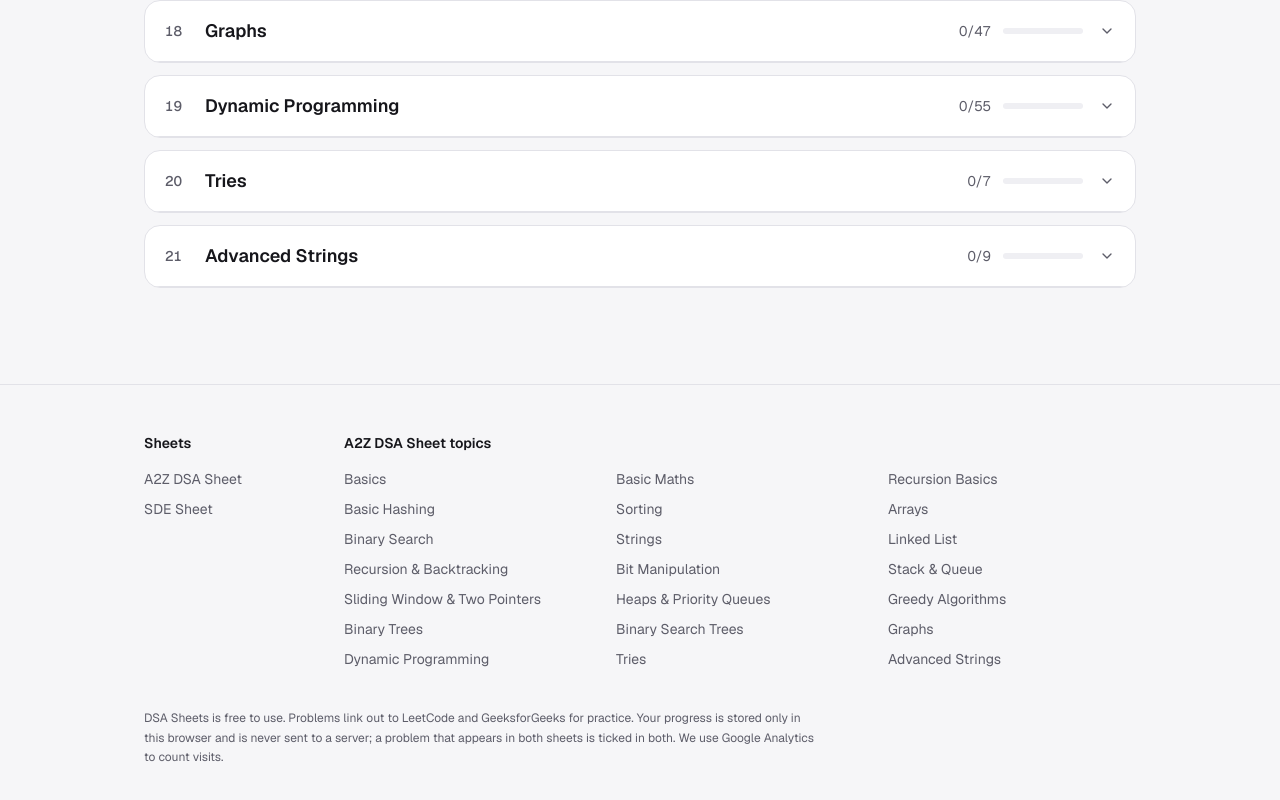
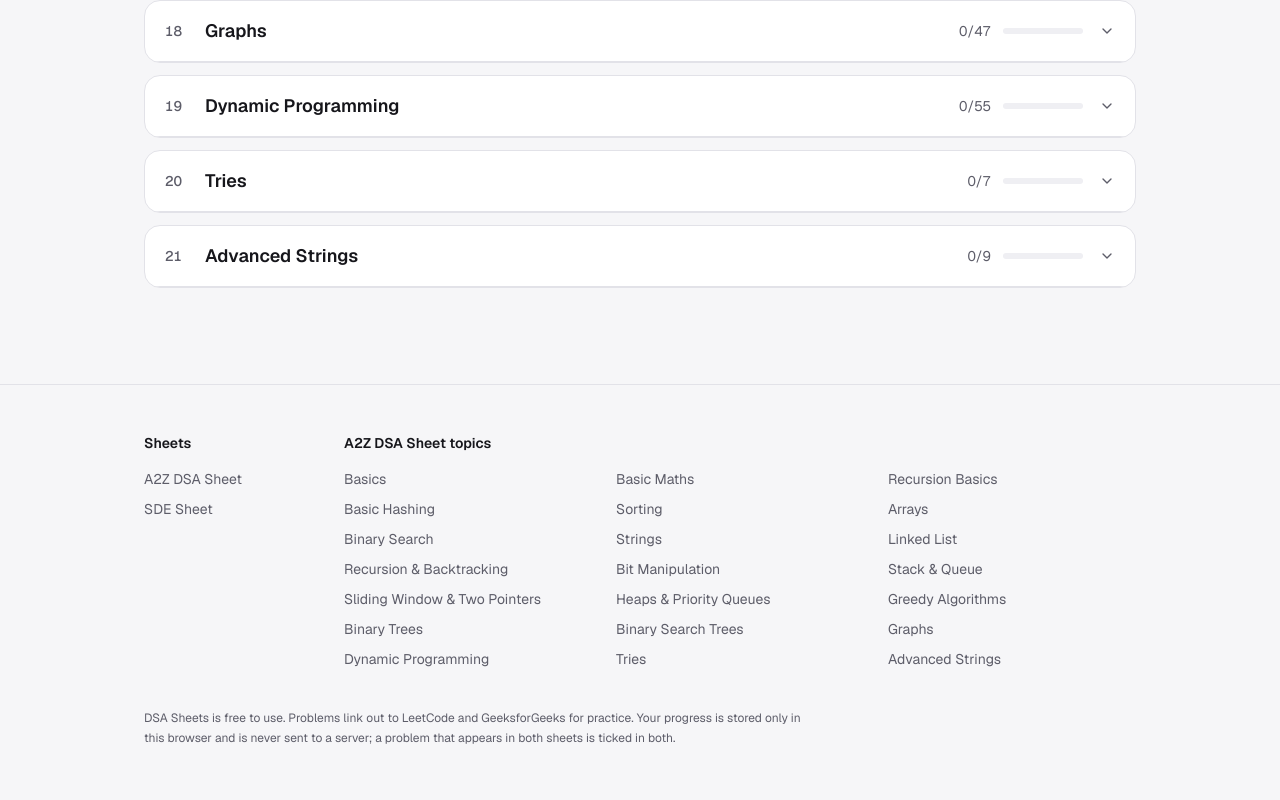
Before and after one commit to himanshumishra3198/Sheet, a Next.js app: page / in a window 1280 px wide. Shown: the part 1941-2741 px from the top of the page. Built offline with nearby package versions, Linux system fonts and the light colour scheme.

Commit message:
Footer: drop the Google Analytics sentence

```diff
--- a/components/Footer.tsx
+++ b/components/Footer.tsx
@@ -40,7 +40,7 @@ export function Footer() {
           {SITE_NAME} is free to use. Problems link out to LeetCode and
           GeeksforGeeks for practice. Your progress is stored only in this
           browser and is never sent to a server; a problem that appears in both
-          sheets is ticked in both. We use Google Analytics to count visits.
+          sheets is ticked in both.
         </p>
       </div>
     </footer>
```
